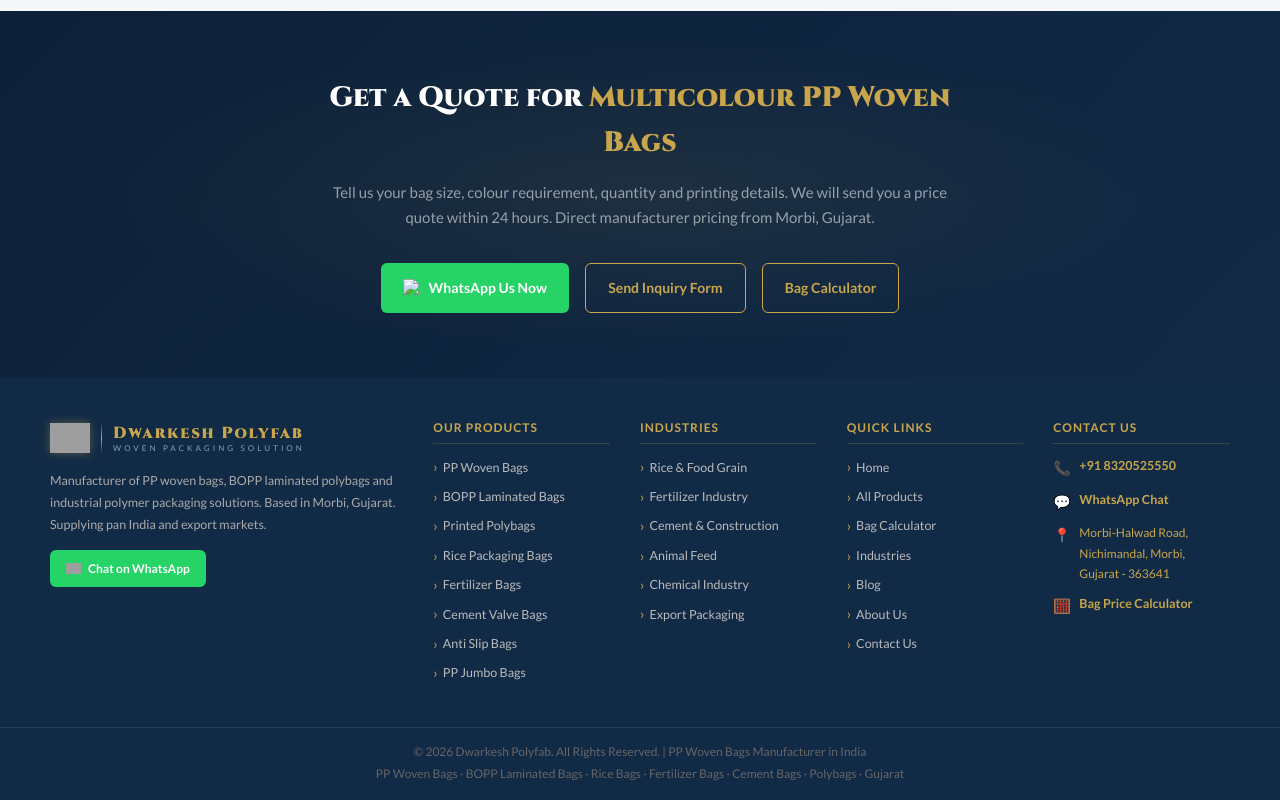
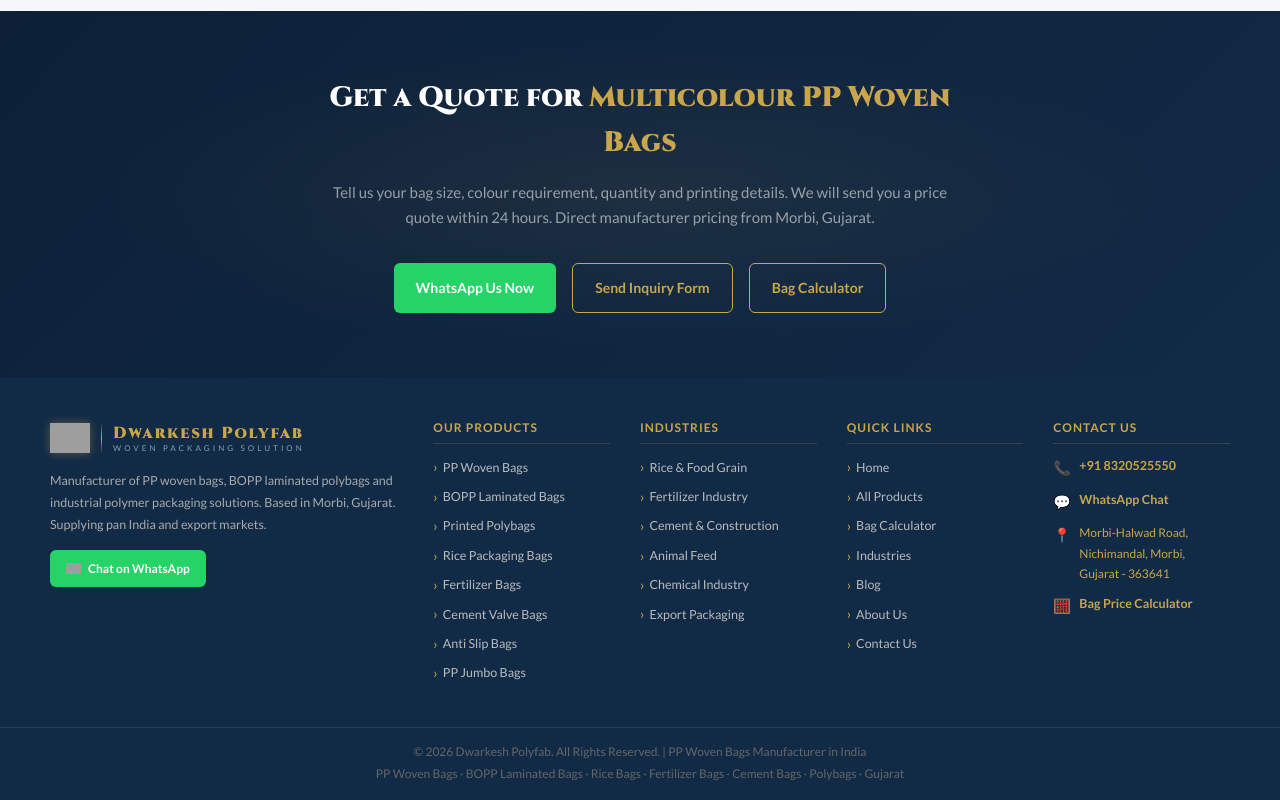
Before and after one commit to dwarkeshpolyfab/dwarkeshpolyfab, a plain HTML site: page products/multicolour-pp-woven-bags.html in a window 1280 px wide. Shown: the part 6776-7576 px from the top of the page. Drawn offline with Linux system fonts and the light colour scheme; grey boxes are pictures that could not be loaded.

Commit message:
Remove WhatsApp icon from product page

```diff
--- a/products/multicolour-pp-woven-bags.html
+++ b/products/multicolour-pp-woven-bags.html
@@ -1026,7 +1026,6 @@
       <p>Tell us your bag size, colour requirement, quantity and printing details. We will send you a price quote within 24 hours. Direct manufacturer pricing from Morbi, Gujarat.</p>
       <div class="product-cta-btns">
         <a href="https://wa.me/918320525550?text=Hello%20Dwarkesh%20Polyfab%2C%20I%20need%20a%20quote%20for%20Multicolour%20PP%20Woven%20Bags.%20Please%20share%20details." target="_blank" class="btn-hero-wa">
-          <img src="/assets/images/icons/whatsapp.png" alt="WhatsApp" width="18" height="18" loading="lazy" />
           WhatsApp Us Now
         </a>
         <a href="/pages/contact.html" class="btn-hero-secondary">Send Inquiry Form</a>
```
